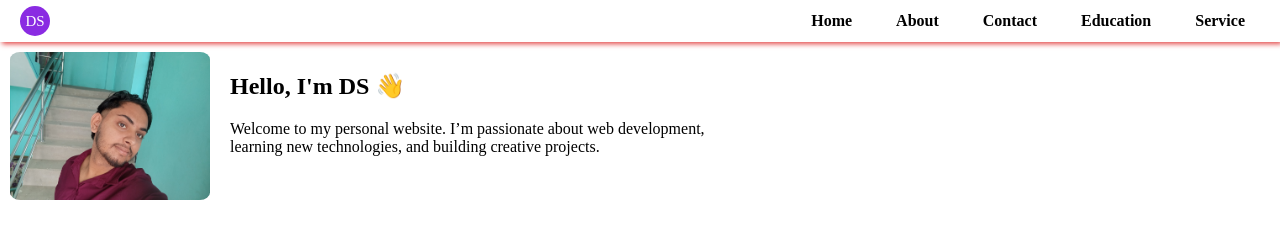
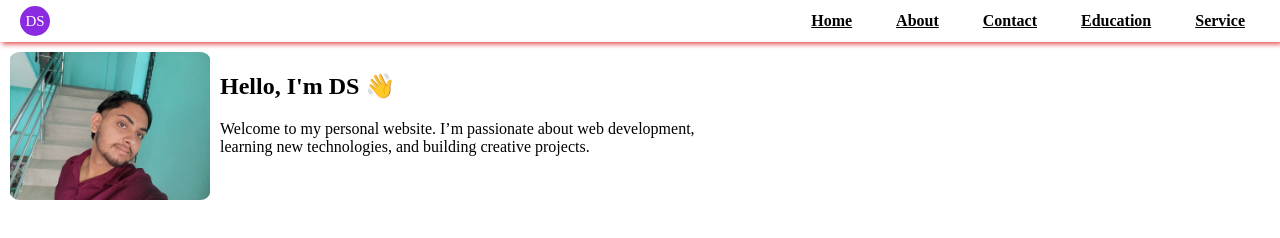
Before and after one commit to bwit25bakh-commits/Portfolio-, a plain HTML site: page index.html in a window 1280 px wide. Drawn offline with Linux system fonts and the light colour scheme.

Commit message:
update prf

```diff
--- a/css/index.css
+++ b/css/index.css
@@ -24,7 +24,6 @@ nav {
     padding: 10px 15px;
     margin-left: 10px;
     font-weight: bold;
-    text-decoration: none;
     cursor: pointer;
     transition: 0.2s;
 }
@@ -47,7 +46,7 @@ body {
 .profile {
     display: flex;
     padding: 10px;
-    gap: 20px;
+    gap: 10px;
 }
 
 .pic {
@@ -64,7 +63,6 @@ body {
     max-width: 500px;
 }
 
-/* RESPONSIVE */
 @media (max-width: 768px) {
     body {
         background-color: yellow;
```
